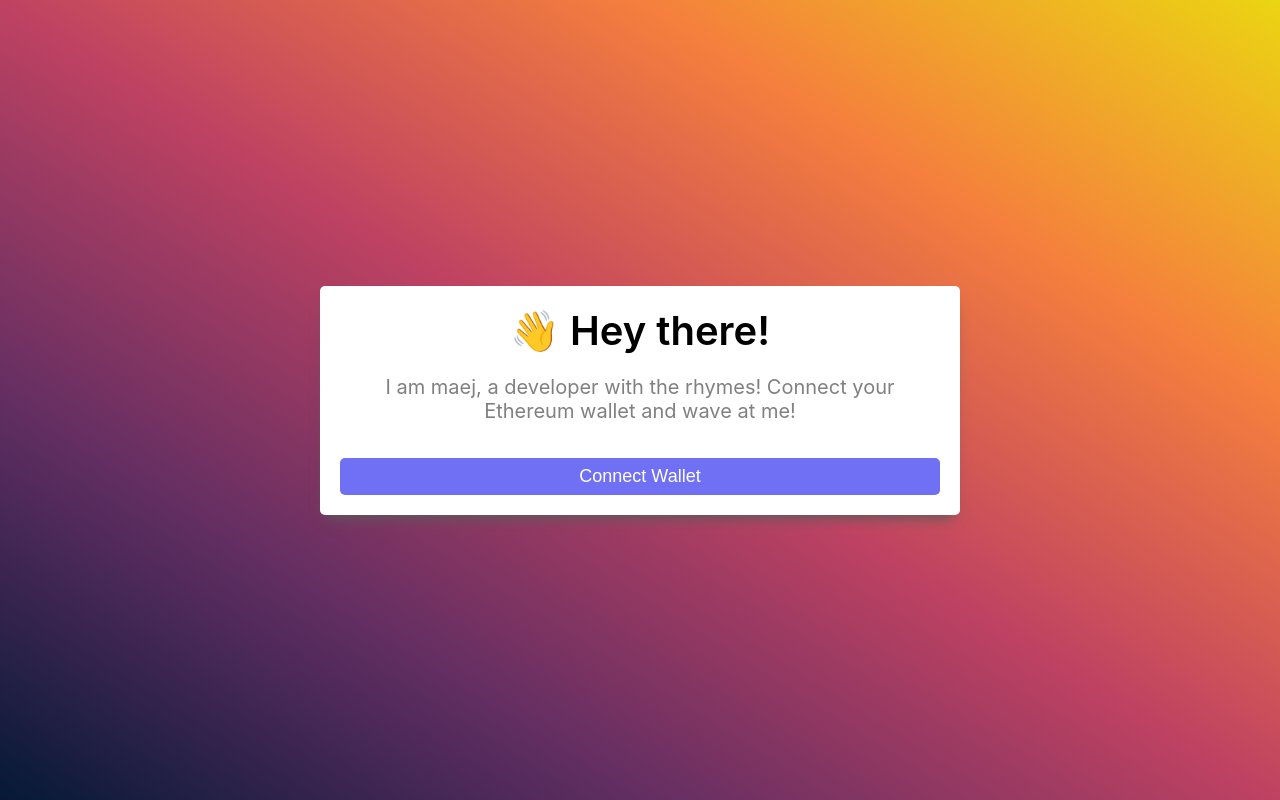
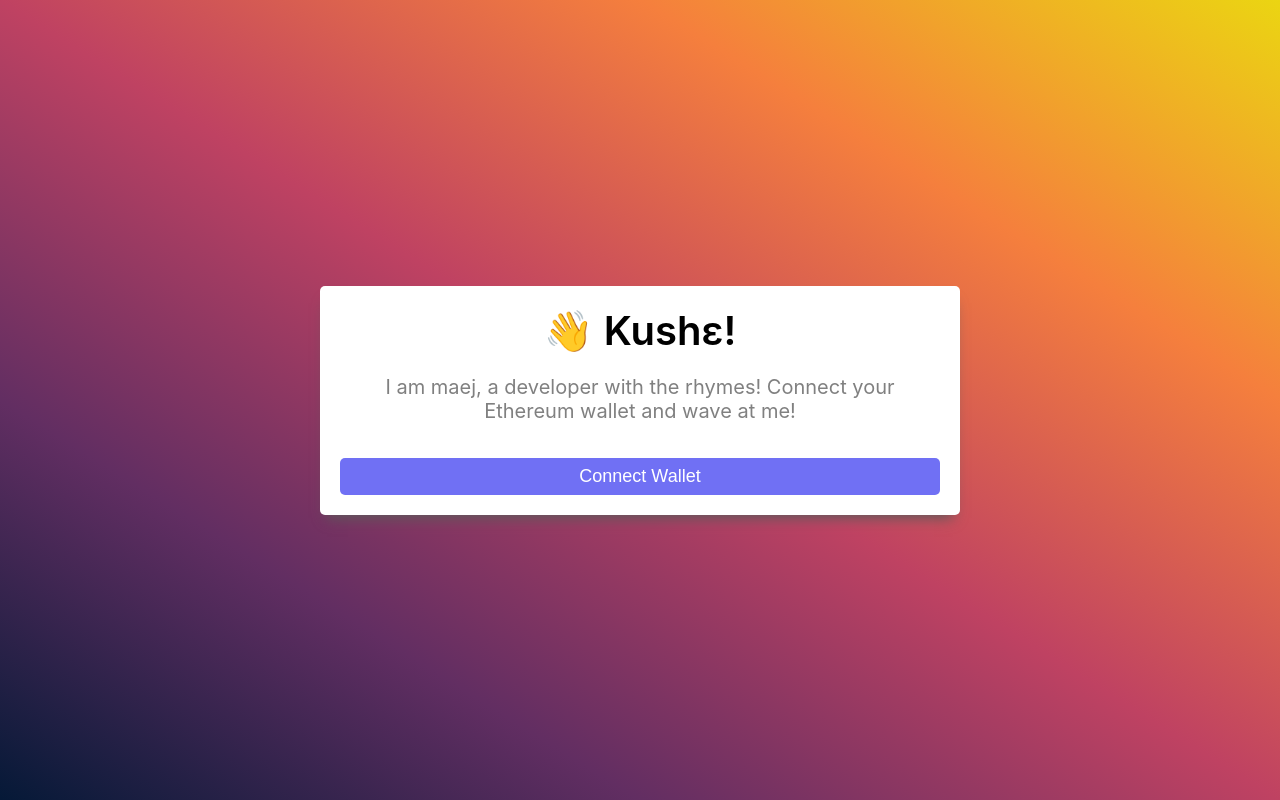
Before and after one commit to mmsesay/wave-portal-web, a React (Create React App) app: page / in a window 1280 px wide. Built offline with nearby package versions, Linux system fonts and the light colour scheme; the HTML template or start-up script is replaced by a standard one.

Commit message:
Update main text

```diff
--- a/src/App.js
+++ b/src/App.js
@@ -216,7 +216,7 @@
   return (
     <div className="mainContainer">
       <div className="dataContainer">
-        <div className="header">👋 Hey there!</div>
+        <div className="header">👋 Kushɛ!</div>
 
         <div className="bio">
           I am maej, a developer with the rhymes! Connect your Ethereum wallet
```
